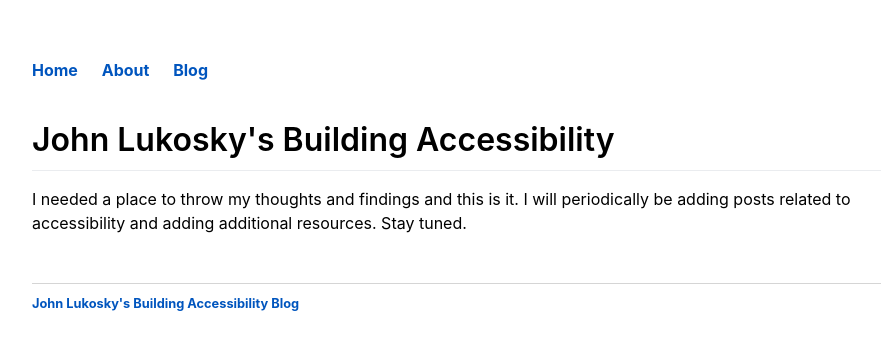
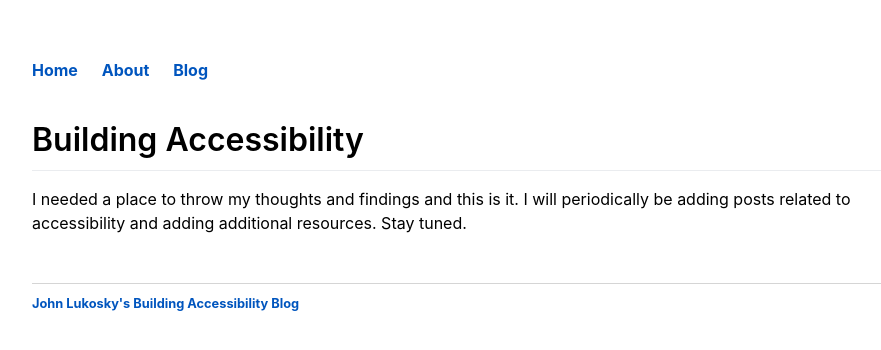
Before and after one commit to jlukosky/jlukosky, a Jekyll site: the page built from index.html, in a window 1280 px wide. Shown: the top 350 px of the page, without its empty margins (160-1041 px from the left). Built offline with Jekyll 4.4.1, drawn with Linux system fonts in a browser that asks for light colours.

Commit message:
ooopsie woopsie

```diff
--- a/index.html
+++ b/index.html
@@ -3,6 +3,6 @@ layout: default
 title: John Lukosky's Building Accessibility Blog
 ---
 <div class="blurb">
-	<h1>John Lukosky's Building Accessibility</h1>
+	<h1>Building Accessibility</h1>
 	<p>I needed a place to throw my thoughts and findings and this is it. I will periodically be adding posts related to accessibility and adding additional resources. Stay tuned.</p>
 </div><!-- /.blurb -->
```
